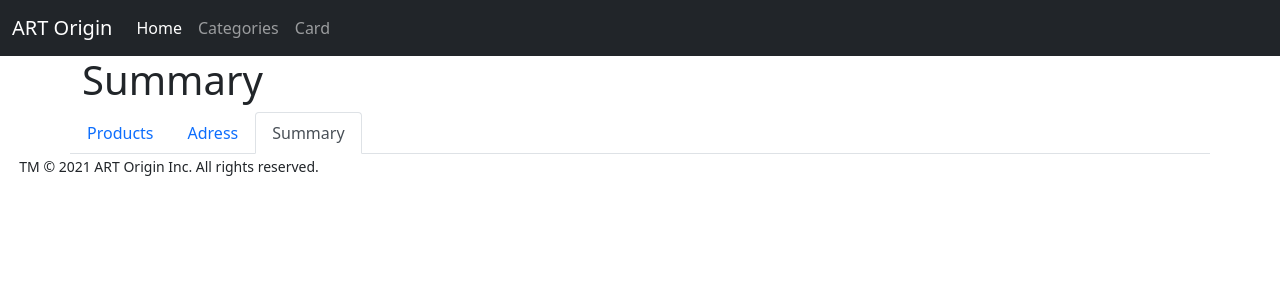
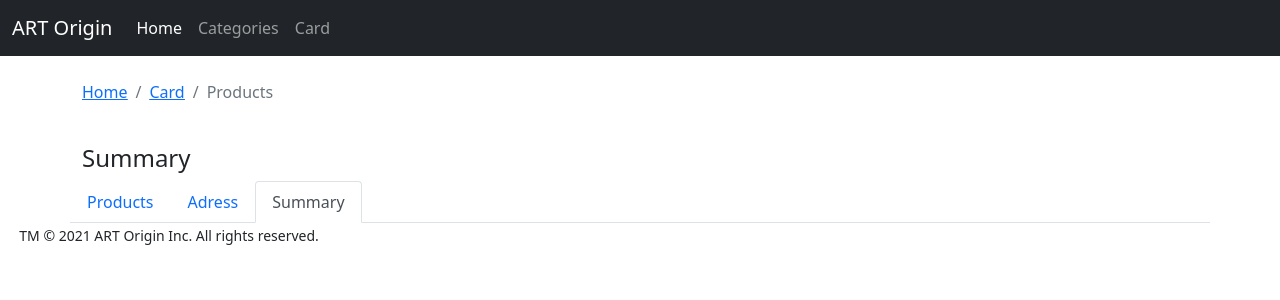
Before and after one commit to Anastasia1207/lesson-24, a React (Create React App) app: page /summary in a window 1280 px wide. Shown: the top 300 px of the page. Built offline with nearby package versions, Linux system fonts and the light colour scheme.

Commit message:
Adding breadecrumb to all pages

```diff
--- a/src/Components/Adress.js
+++ b/src/Components/Adress.js
@@ -1,15 +1,21 @@
 import { NavLink } from 'react-router-dom';
-
+import Breadcrumb from 'react-bootstrap/Breadcrumb';
 
 function Adress() {
 
     return (
         <div className="container">
             <div className="row">
-
-
-
-          <h1>Adress</h1>
+                <div className="col my-4">
+                    <Breadcrumb >
+                        <Breadcrumb.Item><NavLink exact to="/">Home</NavLink></Breadcrumb.Item>
+                        <Breadcrumb.Item><NavLink to="/card">Card</NavLink></Breadcrumb.Item>
+                        <Breadcrumb.Item active>Address</Breadcrumb.Item>
+                    </Breadcrumb>
+                </div>
+            </div>
+            <div className="row">
+                <h4>Adress</h4>
                 <ul className="nav nav-tabs">
                     <li className="nav-item">
                         <NavLink className="nav-link" aria-current="page" to="/card">Products</NavLink>
--- a/src/Components/Card.js
+++ b/src/Components/Card.js
@@ -13,7 +13,8 @@ function Card() {
                 <div className="col my-4">
                     <Breadcrumb >
                         <Breadcrumb.Item><NavLink exact to="/">Home</NavLink></Breadcrumb.Item>
-                        <Breadcrumb.Item active>Card</Breadcrumb.Item>
+                        <Breadcrumb.Item><NavLink to="/card">Card</NavLink></Breadcrumb.Item>
+                        <Breadcrumb.Item active>Products</Breadcrumb.Item>
                     </Breadcrumb>
                 </div>
             </div>
--- a/src/Components/Summary.js
+++ b/src/Components/Summary.js
@@ -1,15 +1,21 @@
 import { NavLink } from 'react-router-dom';
-
+import Breadcrumb from 'react-bootstrap/Breadcrumb';
 
 function Summary() {
 
     return (
         <div className="container">
             <div className="row">
-
-
-
-          <h1>Summary</h1>
+                <div className="col my-4">
+                    <Breadcrumb >
+                        <Breadcrumb.Item><NavLink exact to="/">Home</NavLink></Breadcrumb.Item>
+                        <Breadcrumb.Item><NavLink to="/card">Card</NavLink></Breadcrumb.Item>
+                        <Breadcrumb.Item active>Products</Breadcrumb.Item>
+                    </Breadcrumb>
+                </div>
+            </div>
+            <div className="row">
+                <h4>Summary</h4>
                 <ul className="nav nav-tabs">
                     <li className="nav-item">
                         <NavLink className="nav-link" aria-current="page" to="/card">Products</NavLink>
```
Lines whose indentation alone changed are shown as unchanged.
